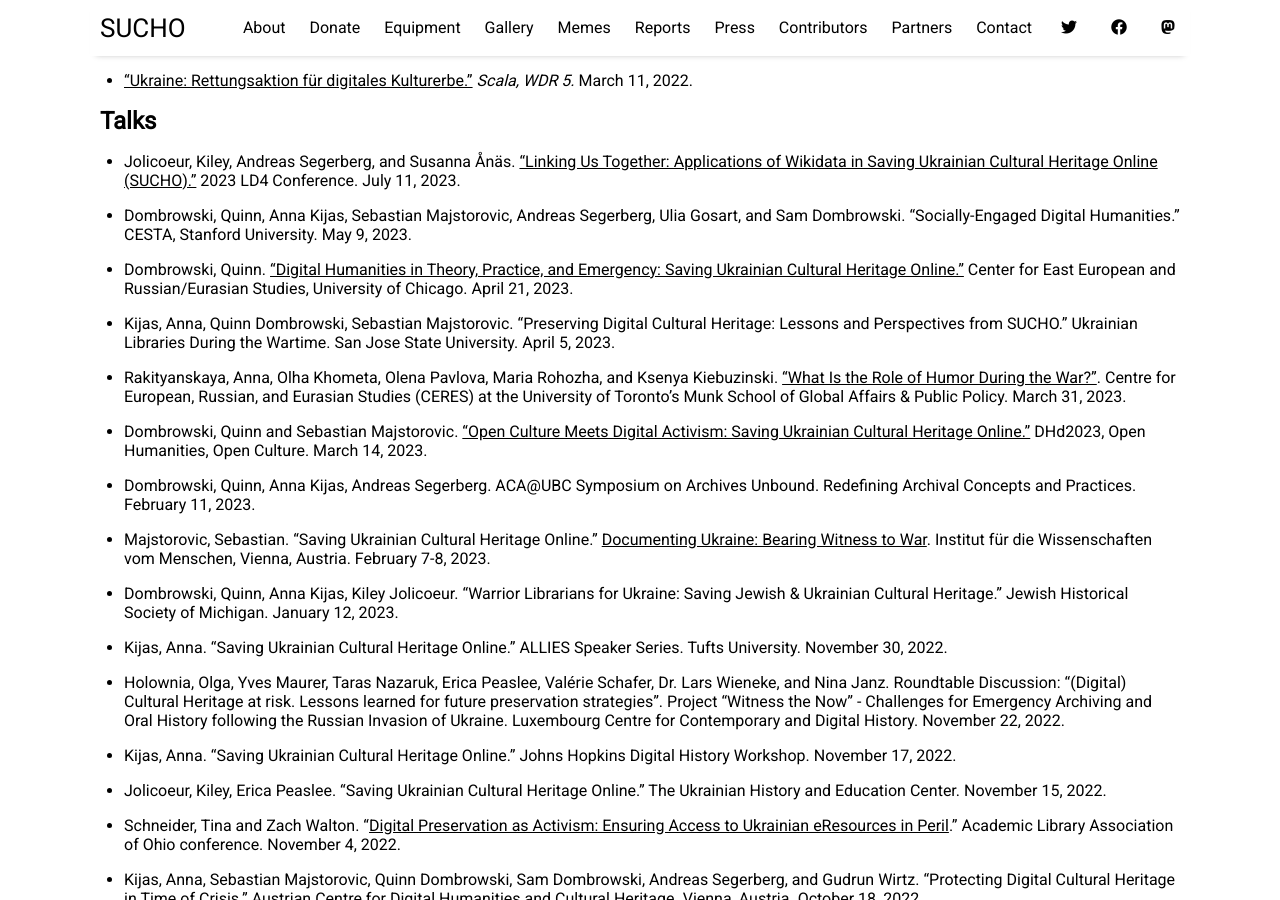
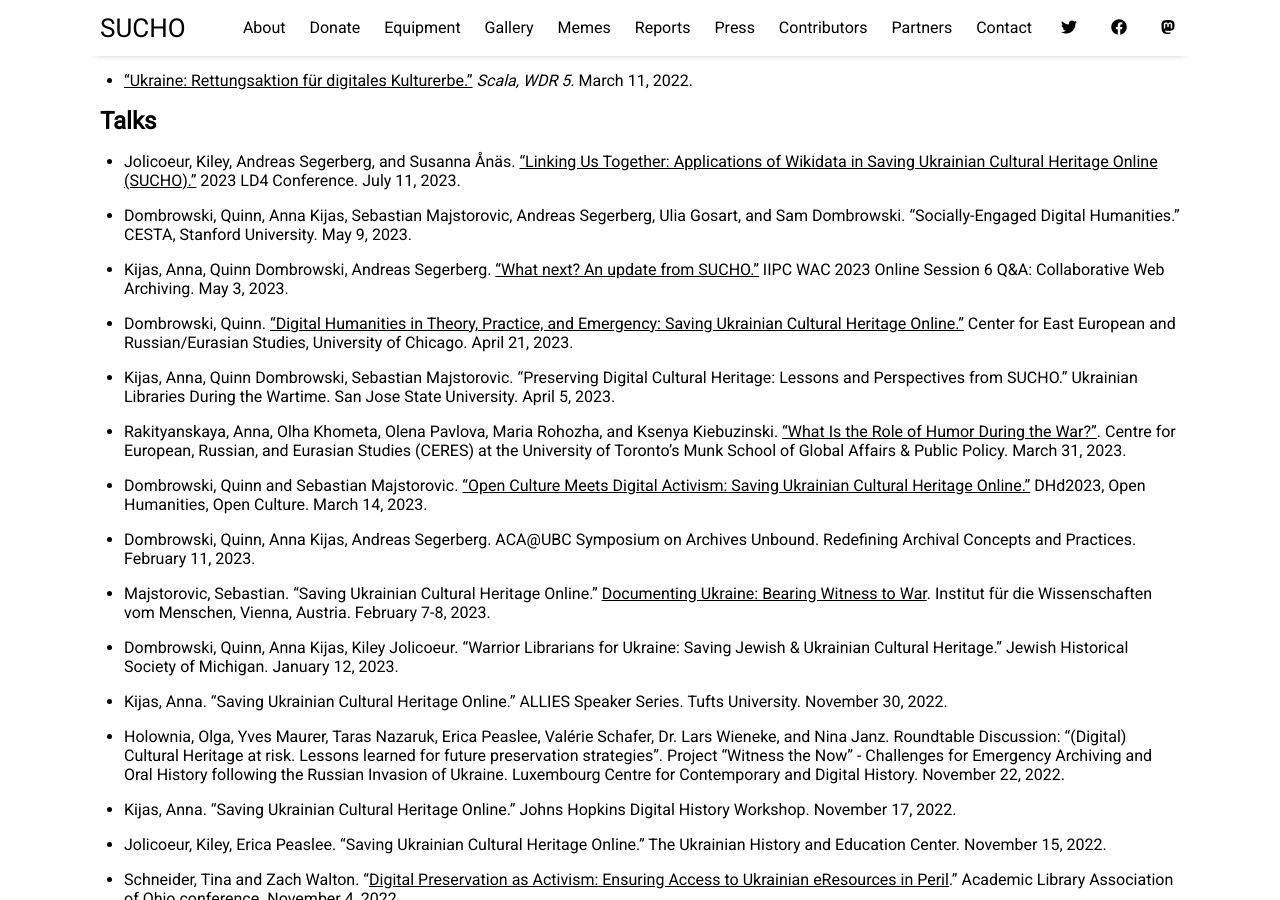
Before and after one commit to sucho-archiving/sucho-archiving.github.io, a Jekyll site: the page built from pages/press.md, in a window 1280 px wide and 900 px high, scrolled down 3677 px. Built offline with Jekyll 4.4.1, drawn with Linux system fonts in a browser that asks for light colours.

Commit message:
Update press.md
updated press

```diff
--- a/pages/press.md
+++ b/pages/press.md
@@ -111,6 +111,7 @@ Media inquiries can be directed to the project admins at **info@sucho.org**.
 ## Talks
 - Jolicoeur, Kiley, Andreas Segerberg, and Susanna Ånäs. ["Linking Us Together: Applications of Wikidata in Saving Ukrainian Cultural Heritage Online (SUCHO)."](https://surface.syr.edu/sul/217) 2023 LD4 Conference. July 11, 2023.
 - Dombrowski, Quinn, Anna Kijas, Sebastian Majstorovic, Andreas Segerberg, Ulia Gosart, and Sam Dombrowski. "Socially-Engaged Digital Humanities." CESTA, Stanford University. May 9, 2023.
+- Kijas, Anna, Quinn Dombrowski, Andreas Segerberg. ["What next? An update from SUCHO."](https://www.youtube.com/watch?v=vnpABJhO_ts) IIPC WAC 2023 Online Session 6 Q&A: Collaborative Web Archiving. May 3, 2023.
 - Dombrowski, Quinn. ["Digital Humanities in Theory, Practice, and Emergency: Saving Ukrainian Cultural Heritage Online."](https://ceeres.uchicago.edu/blog/digital-humanities-theory-practice-and-emergency-saving-ukrainian-cultural-heritage-online) Center for East European and Russian/Eurasian Studies, University of Chicago. April 21, 2023.
 - Kijas, Anna, Quinn Dombrowski, Sebastian Majstorovic. "Preserving Digital Cultural Heritage: Lessons and Perspectives from SUCHO." Ukrainian Libraries During the Wartime. San Jose State University. April 5, 2023.
 - Rakityanskaya, Anna, Olha Khometa, Olena Pavlova, Maria Rohozha, and Ksenya Kiebuzinski. ["What Is the Role of Humor During the War?"](https://www.youtube.com/watch?v=eAT_IJWT2yc). Centre for European, Russian, and Eurasian Studies (CERES) at the University of Toronto's Munk School of Global Affairs & Public Policy. March 31, 2023.
```
